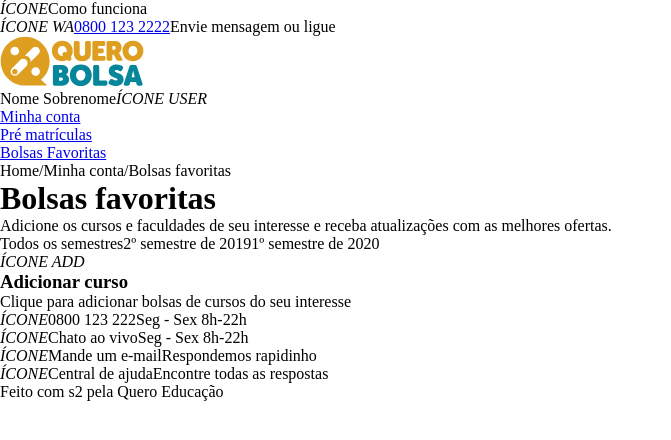
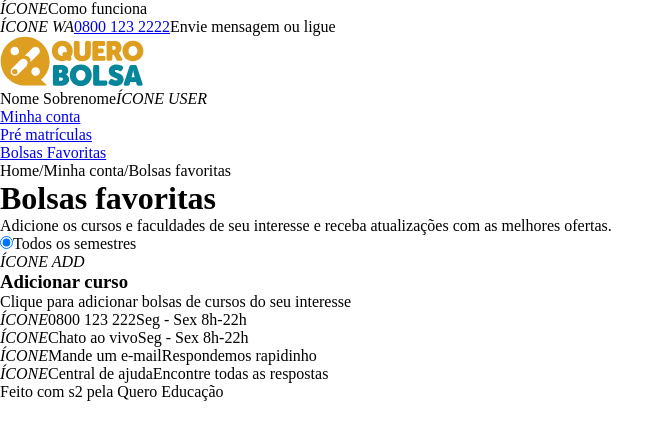
Before and after one commit to vilevy/quero-front-teste, a React (Create React App) app: page / in a window 1280 px wide. Shown: the top 440 px of the page, without its empty margins (0-671 px from the left). Built offline with nearby package versions, Linux system fonts and the light colour scheme.

Commit message:
filtering favorites by semester

```diff
--- a/src/components/FavoriteScholarships/FavoriteScholarships.js
+++ b/src/components/FavoriteScholarships/FavoriteScholarships.js
@@ -1,4 +1,4 @@
-import React, { useState } from "react";
+import React, { useState, useEffect } from "react";
 
 import "./FavoriteScholarships.css";
 
@@ -10,7 +10,17 @@
 const FavoriteScholarships = () => {
   const [showModal, setShowModal] = useState(false);
   const [userFavorites, setUserFavorites] = useState([]);
-  const [filteredFavorites, setfilteredFavorites] = useState(userFavorites);
+  const [filteredFavorites, setFilteredFavorites] = useState([]);
+  const [allSemesters, setAllSemesters] = useState([]);
+
+  useEffect(() => {
+    setFilteredFavorites([...userFavorites]);
+    setAllSemesters(
+      [...new Set(userFavorites.map(fav => fav.enrollment_semester))].sort(
+        (a, b) => a - b
+      )
+    );
+  }, [userFavorites]);
 
   const deleteFavorite = courseToDelete => {
     setUserFavorites(
@@ -21,7 +31,11 @@
   };
 
   const filterFavorites = semester => {
-
+    if (semester === "allSemesters") {
+      setFilteredFavorites([...userFavorites]);
+    } else {
+      setFilteredFavorites(userFavorites.filter(fav => fav.enrollment_semester === semester))
+    }
   };
 
   const handleAddToUser = arr => {
@@ -35,14 +49,39 @@
         Adicione os cursos e faculdades de seu interesse e receba atualizações
         com as melhores ofertas.
       </p>
-      <div className="semester-filter">
-        <span>Todos os semestres</span>
-        <span>2º semestre de 2019</span>
-        <span>1º semestre de 2020</span>
-      </div>
-      <div>
+      <ul className="semester-filter">
+        <li>
+          <input
+            type="radio"
+            id="allSemesters"
+            name="semesters"
+            value="allSemesters"
+            checked={filteredFavorites.length === userFavorites.length}
+            onChange={(e) => filterFavorites(e.target.value)}
+          />
+          <label htmlFor="allSemesters">Todos os semestres</label>
+        </li>
+        {allSemesters.map(semester => {
+          const semesterArr = semester.split(".");
+          return (
+            <li>
+              <input
+                type="radio"
+                id={semester}
+                name="semesters"
+                value={semester}
+                onChange={(e) => filterFavorites(e.target.value)}
+              />
+              <label htmlFor={semester}>
+                {semesterArr[1]}º semestre de {semesterArr[0]}
+              </label>
+            </li>
+          );
+        })}
+      </ul>
+      <ul>
         <AddCourse setShowModal={setShowModal} />
-        {userFavorites.map(fav => {
+        {filteredFavorites.map(fav => {
           return (
             <UserFavorite
               key={JSON.stringify(fav)}
@@ -51,7 +90,7 @@
             />
           );
         })}
-      </div>
+      </ul>
       {showModal && (
         <ModalAddFavorites
           setShowModal={setShowModal}
```
